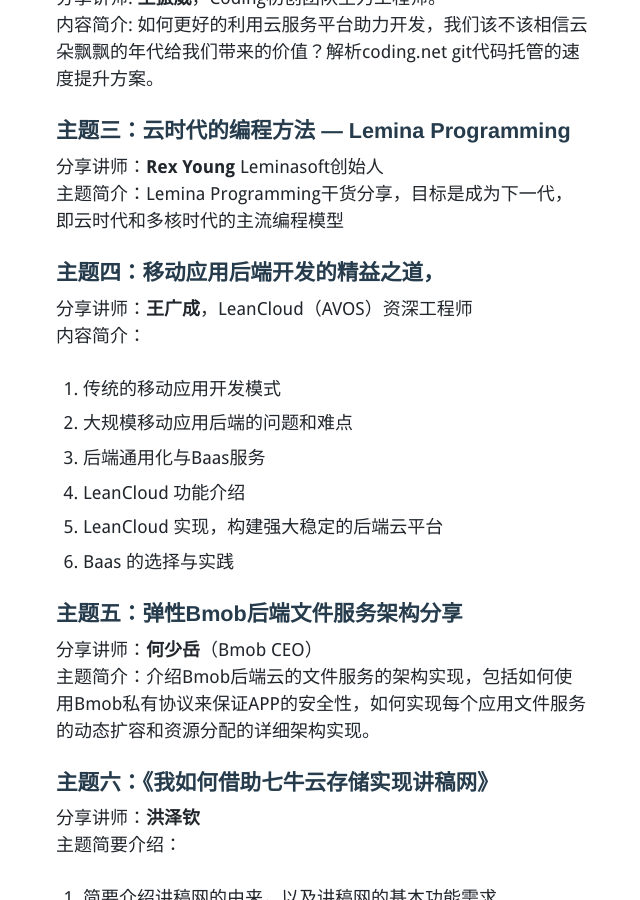
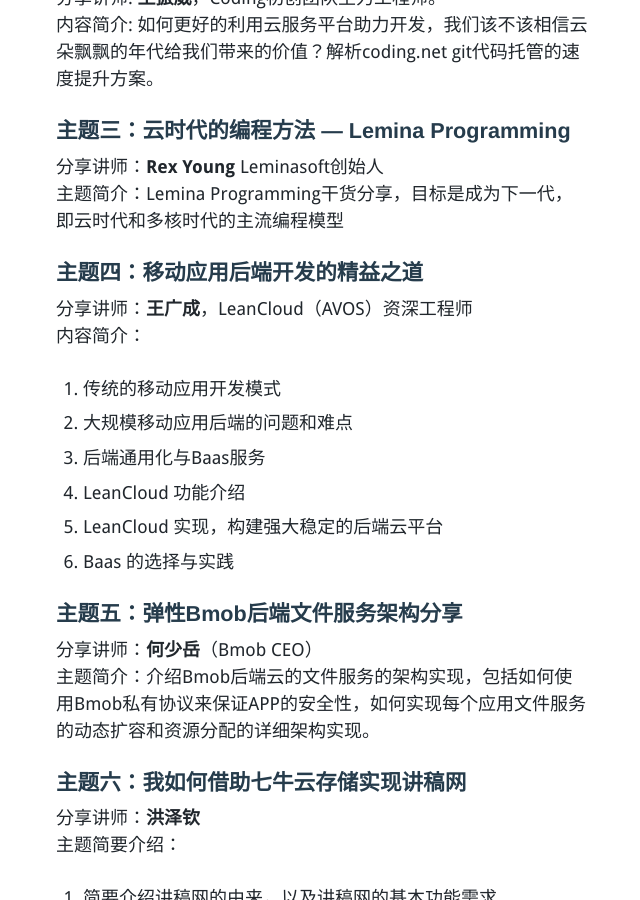
Before and after one commit to techparty-org/techparty-org.github.io, a Jekyll site: the page built from _posts/2014-10-20-gztechparty-cloud-stuff-with-startups-Apply.md, in a window 1280 px wide and 900 px high, scrolled down 1216 px. Shown: the whole window, without its empty margins (318-958 px from the left). Built offline with Jekyll 4.4.1, drawn with Linux system fonts in a browser that asks for light colours; nearby versions of some CDN libraries; Markdown is read by kramdown in place of the engine named in the settings; comment, search, counter and statistics services are not loaded.

Commit message:
fix typo

```diff
--- a/_posts/2014-10-20-gztechparty-cloud-stuff-with-startups-Apply.md
+++ b/_posts/2014-10-20-gztechparty-cloud-stuff-with-startups-Apply.md
@@ -41,7 +41,7 @@
 主题简介：Lemina Programming干货分享，目标是成为下一代，即云时代和多核时代的主流编程模型
 
 
-####主题四：移动应用后端开发的精益之道，
+####主题四：移动应用后端开发的精益之道
 分享讲师：**王广成**，LeanCloud（AVOS）资深工程师
 内容简介：
 
@@ -58,7 +58,7 @@
 主题简介：介绍Bmob后端云的文件服务的架构实现，包括如何使用Bmob私有协议来保证APP的安全性，如何实现每个应用文件服务的动态扩容和资源分配的详细架构实现。
 
 
-####主题六：《我如何借助七牛云存储实现讲稿网》
+####主题六：我如何借助七牛云存储实现讲稿网
 分享讲师：**洪泽钦**
 主题简要介绍：
 
```
